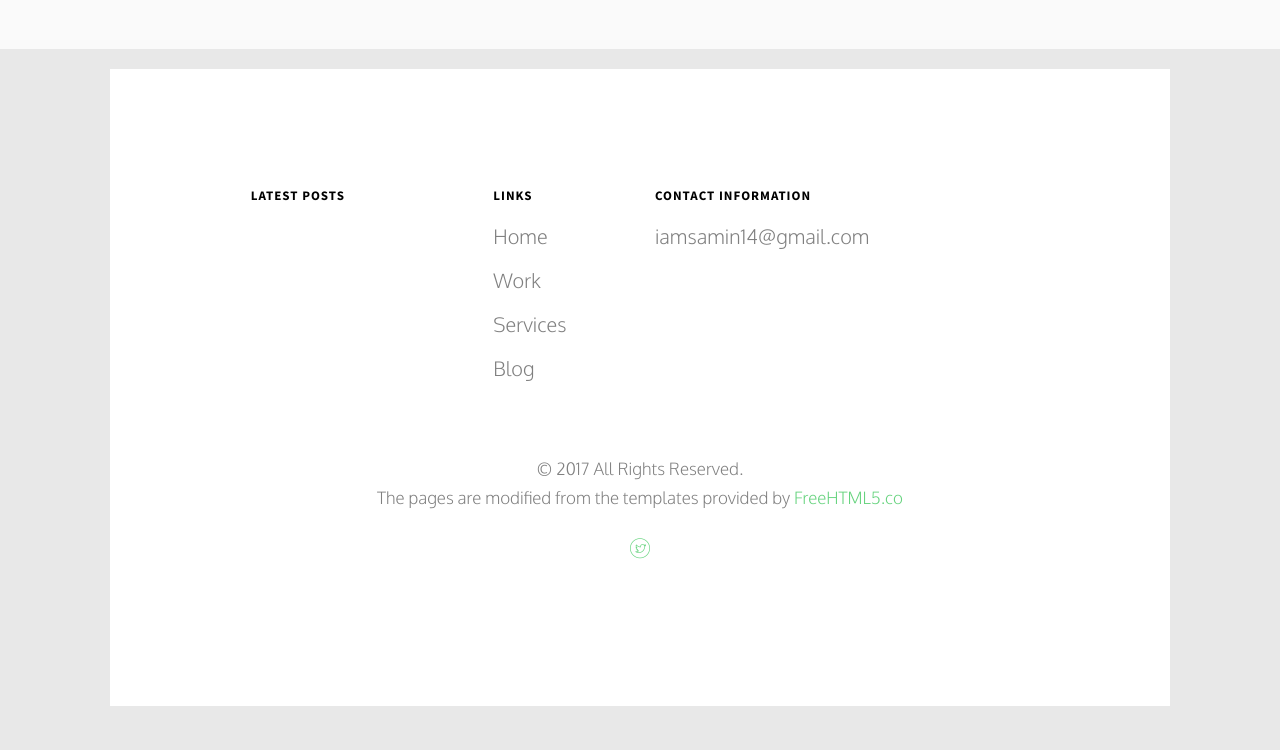
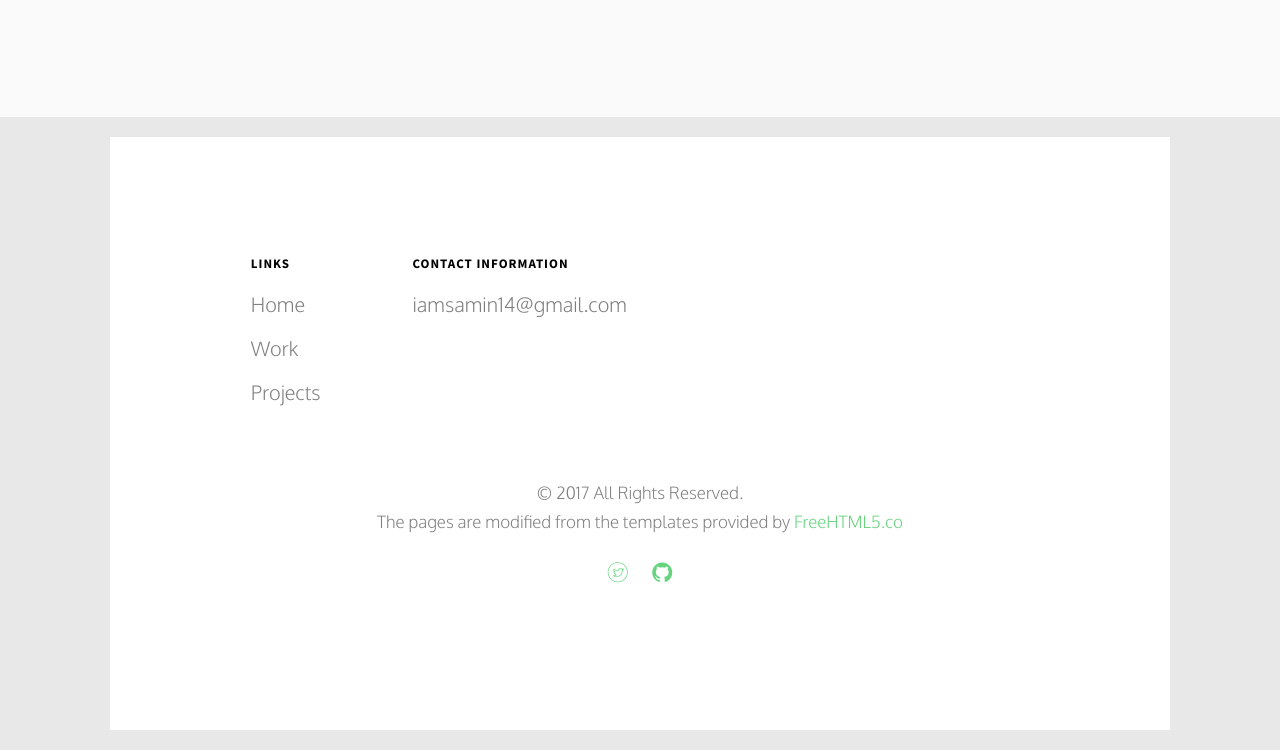
Before and after one commit to Manuel4131/Manuel4131.github.io, a plain HTML site: page index.html in a window 1280 px wide. Shown: the part 1721-2471 px from the top of the page. Before the commit the page ends 2447 px from the top, so only its background shows below. Drawn offline with Linux system fonts and the light colour scheme; files whose address does not match are found by name.

Commit message:
[Update] Update profile pic. (Sync with GitHub profile) Modify homepage: 1. Close links to services. 2. Add a link to GitHub.

```diff
--- a/index.html
+++ b/index.html
@@ -46,6 +46,7 @@
 	<div class="fh5co-loader"></div>
 
 	<div id="page">
+
 	<!-- Main option -->
 	<nav class="fh5co-nav" role="navigation">
 		<div class="container-wrap">
@@ -56,7 +57,8 @@
 						You must put your head into the lion’s mouth if the performance is to be a success.
 						</a></div>
 					</div>
-					<div class="col-xs-11 text-right menu-1">
+
+					<div class="col-xs-10 text-right menu-1">
 						<ul>
 							<li class="active"><a href="index.html">Home</a></li>
 							<li class="has-dropdown">
@@ -77,8 +79,11 @@
 		<!-- Work -->
 		<div id="fh5co-work" class="fh5co-light-grey">
 			<div class="row animate-box">
+
 				<div class="col-md-9 col-md-offset-1 text-left fh5co-heading">
+
 					<h1>About me</h1>
+					<img src="images/profile.jpg" style="float: left; margin:0 25px 5px 0" width=196 height=196 alt='Profile pic'">
 					<p> &nbsp &nbsp Hi, my name is Alston Chang. After getting my master degree, I went to an IC design house company and was responsible for WiFi products interface and media functions. After providing the convenient interfaces and rich media functions like online radio and local music, our products became more attractive to the customers and this increased the chip sales in the market. </p>
 					<p>&nbsp &nbsp
 						After that, my friend invited me to join their web design team and
@@ -100,7 +105,7 @@
 				</div>
 			</div>
 
-			<div class="col-md-6 col-md-offset-3 text-center fh5co-heading">
+			<div id="project" class="col-md-6 col-md-offset-3 text-center fh5co-heading">
 				<h1>Software Projects</h1>
 			</div>
 			<div class="row">
@@ -133,7 +138,7 @@
 					<h4>About Alston</h4>
 					<p>Facilis ipsum reprehenderit nemo molestias. Aut cum mollitia reprehenderit. Eos cumque dicta adipisci architecto culpa amet.</p>
 				</div> -->
-				<div class="col-md-3 col-md-push-1">
+				<!-- <div class="col-md-3 col-md-push-1">
 					<h4>Latest Posts</h4>
 					<ul class="fh5co-footer-links">
 						<li><a href="#"></a></li>
@@ -142,15 +147,16 @@
 						<li><a href="#"></a></li>
 						<li><a href="#"></a></li>
 					</ul>
-				</div>
+				</div> -->
 
 				<div class="col-md-3 col-md-push-1">
 					<h4>Links</h4>
 					<ul class="fh5co-footer-links">
 						<li><a href="#page">Home</a></li>
 						<li><a href="#work">Work</a></li>
-						<li><a href="#work">Services</a></li>
-						<li><a href="#page">Blog</a></li>
+						<li><a href="#project">Projects</a></li>
+						<!-- <li><a href="#work">Services</a></li> -->
+						<!-- <li><a href="#page">Blog</a></li> -->
 						<!-- <li><a href="#">About us</a></li> -->
 					</ul>
 				</div>
@@ -173,7 +179,12 @@
 					</p>
 					<p>
 						<ul class="fh5co-social-icons">
-							<li><a href="https://twitter.com/__alstonChang__"><i class="icon-twitter"></i></a></li>
+							<li><a href="https://twitter.com/__alstonChang__">
+							<i class="icon-twitter"></i></a>
+							</li>
+							<li><a href="https://github.com/Manuel4131">
+							<i class="icon-github"></i></a>
+							</li>
 							<!-- <li><a href="#"><i class="icon-facebook"></i></a></li> -->
 							<!-- <li><a href="#"><i class="icon-linkedin"></i></a></li> -->
 							<!-- <li><a href="#"><i class="icon-dribbble"></i></a></li> -->
```
Also changed, not shown: images/profile.jpg (added).
